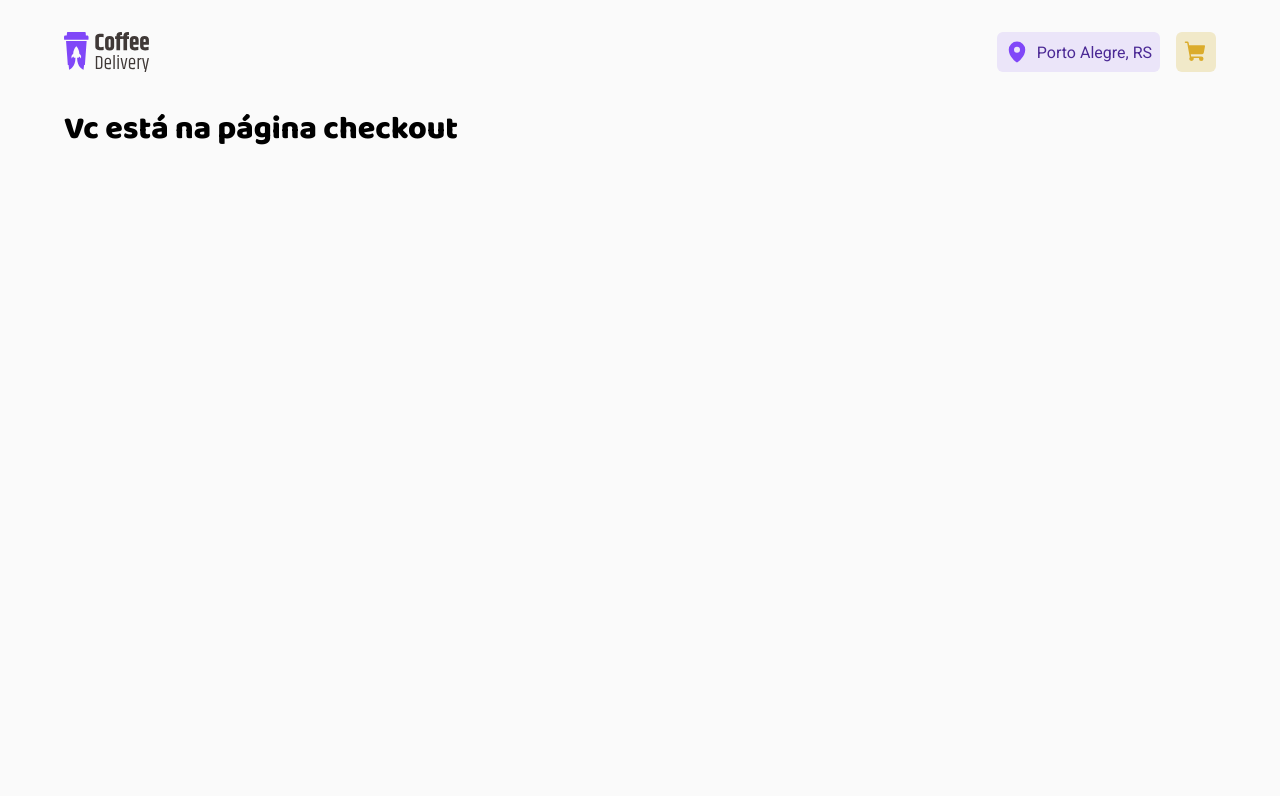
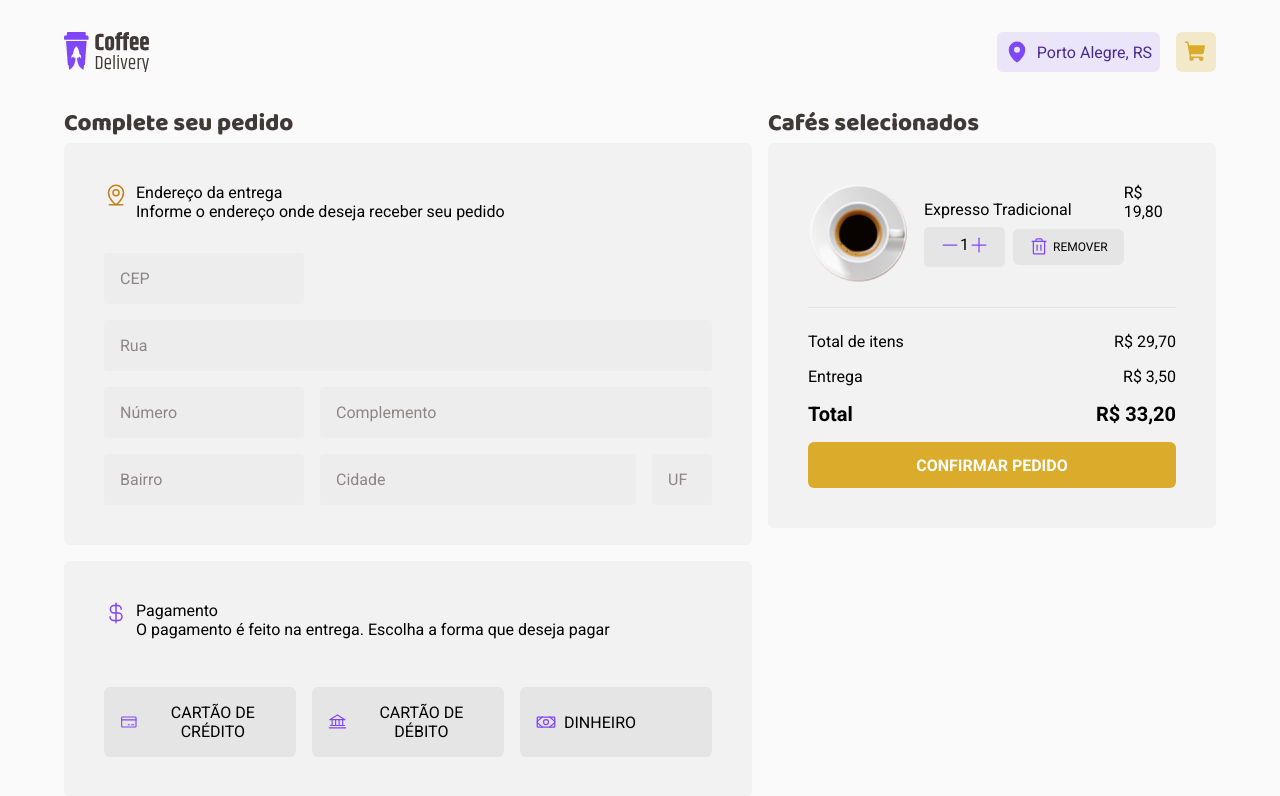
Before and after one commit to gabrieldiasss/coffeedelivery, a React (Vite) app: page /checkout in a window 1280 px wide. Shown: the top 796 px of the page. Built offline with nearby package versions, Linux system fonts and the light colour scheme.

Commit message:
page checkout style

```diff
--- a/src/components/Card/index.tsx
+++ b/src/components/Card/index.tsx
@@ -34,8 +34,6 @@ export function Card() {
                         <ShoppingCart size={24} weight="fill" />
                     </Icon>
                 </div>
-
-
             </FooterCardCoffee>
         </CardCoffeeContainer>
     )
--- a/src/components/Header/index.tsx
+++ b/src/components/Header/index.tsx
@@ -1,6 +1,7 @@
 import Logo from '../../assets/Logo.svg'
 import { ShoppingCart, MapPin } from 'phosphor-react'
 import { HeaderContainer, HeaderContent, Icon, Location } from './styles'
+import { NavLink } from 'react-router-dom'
 
 export function Header() {
 
@@ -19,9 +20,11 @@ export function Header() {
                             Porto Alegre, RS
                         </Location>
 
-                        <Icon>
-                            <ShoppingCart size={24} weight="fill" />
-                        </Icon>
+                        <NavLink to="/checkout" title="Checkout" >
+                            <Icon>
+                                <ShoppingCart size={24} weight="fill" />
+                            </Icon>
+                        </NavLink>
                     </ul>
                 </nav>
             </HeaderContent>
--- a/src/pages/Checkout/index.tsx
+++ b/src/pages/Checkout/index.tsx
@@ -1,5 +1,124 @@
+import { Bank, CreditCard, CurrencyDollar, IconContext, MapPinLine, Minus, Money, Plus, Trash } from "phosphor-react";
+import { CheckoutContainer, CoffeeCart, CoffeeCartActions, CoffeeCartElements, CoffeeCartPrice, CoffeeSelected, CompleteOrder, ConfirmOrder, CounterCart, DeleteCoffeeCart, DeliveryAdress, DeliveryAdressInputs, FormOfPayment, FormOfPaymentMethods, Freight, ShoppingCart, TotalItems, TotalOrder } from "./styles";
+
+import Expresso from '../../assets/Expresso.svg'
+
 export function Checkout() {
+
     return (
-        <h1>Vc está na página checkout</h1>
+        <CheckoutContainer>
+            <CompleteOrder>
+                <h2>Complete seu pedido</h2>
+
+                <DeliveryAdress>
+
+                    <header>
+                        <MapPinLine size={24} />
+
+                        <div>
+                            <p>Endereço da entrega</p>
+                            <p>Informe o endereço onde deseja receber seu pedido</p>
+                        </div>
+                    </header>
+
+                    <DeliveryAdressInputs>
+
+                        <input type="text" placeholder="CEP" />
+
+                        <input type="text" placeholder="Rua" className="street" />
+
+                        <input type="number" placeholder="Número" className="number" />
+
+                        <input type="text" placeholder="Complemento" className="complement" />
+
+                        <input type="text" placeholder="Bairro" className="neighborhood" />
+
+                        <input type="text" placeholder="Cidade" className="city" />
+
+                        <input type="text" placeholder="UF" className="uf" />
+                    </DeliveryAdressInputs>
+                </DeliveryAdress>
+
+                <FormOfPayment>
+                    <header>
+                        <CurrencyDollar size={24} />
+
+                        <div>
+                            <p>Pagamento</p>
+                            <p>O pagamento é feito na entrega. Escolha a forma que deseja pagar</p>
+                        </div>
+                    </header>
+
+                    <FormOfPaymentMethods>
+                        <button type="button" >
+                            <CreditCard /> CARTÃO DE CRÉDITO
+                        </button>
+
+                        <button type="button">
+                            <Bank /> CARTÃO DE DÉBITO
+                        </button>
+
+                        <button type="button">
+                            <Money /> DINHEIRO
+                        </button>
+                    </FormOfPaymentMethods>
+                </FormOfPayment>
+            </CompleteOrder>
+
+            <CoffeeSelected>
+                <h2>Cafés selecionados</h2>
+
+                <ShoppingCart>
+                    <CoffeeCart>
+                        <CoffeeCartElements>
+                            <img src={Expresso} alt="" />
+
+                            <div>
+                                Expresso Tradicional
+
+                                <CoffeeCartActions>
+                                    <CounterCart>
+                                        <IconContext.Provider value={{ color: '#8047F8', size: '20px' }} >
+                                            <button type='button' ><Minus /></button>
+                                            1
+                                            <button type='button' ><Plus /></button>
+                                        </IconContext.Provider>
+                                    </CounterCart>
+
+                                    <DeleteCoffeeCart type="button" >
+                                        <Trash /> REMOVER
+                                    </DeleteCoffeeCart>
+                                </CoffeeCartActions>
+                            </div>
+                        </CoffeeCartElements>
+
+                        <CoffeeCartPrice>
+                            R$ 19,80
+                        </CoffeeCartPrice>
+                    </CoffeeCart>
+
+
+
+                    <ConfirmOrder>
+                        <TotalItems>
+                            <span>Total de itens</span>
+                            <span>R$ 29,70</span>
+                        </TotalItems>
+
+                        <Freight>
+                            <span>Entrega</span>
+                            <span>R$ 3,50</span>
+                        </Freight>
+
+                        <TotalOrder>
+                            <b>Total</b>
+                            <b>R$ 33,20</b>
+                        </TotalOrder>
+
+                        <button type="submit">CONFIRMAR PEDIDO</button>
+                    </ConfirmOrder>
+                </ShoppingCart>
+            </CoffeeSelected>
+        </CheckoutContainer>
     )
 }
--- a/src/pages/Checkout/styles.ts
+++ b/src/pages/Checkout/styles.ts
@@ -1,5 +1,240 @@
 import styled from "styled-components";
 
-export const Container = styled.div`
+export const CheckoutContainer = styled.form`
+    display: grid;
+    grid-template-columns: 2fr 448px;
+    grid-gap: 1rem;
+`
+
+export const CompleteOrder = styled.div`
+    input {
+        padding: 1rem;
+    }
+`
+
+export const CoffeeCard = styled.section`
+    padding: 2.5rem;
+    background: ${props => props.theme['gray-200']};
+    border-radius: 6px;
+`
+
+export const DeliveryAdress = styled(CoffeeCard)`
+
+    header {
+
+        display: flex;
+
+        svg {
+            color: ${props => props.theme['yellow-900']};
+        }
+
+        > div {
+            margin-left: 8px;
+        }
+    }
 
 `
+
+export const DeliveryAdressInputs = styled.div`
+    margin-top: 2rem;
+    display: grid;
+    grid-gap: 1rem;
+
+    grid-template-columns: 200px 1fr 60px;
+
+    grid-template-areas:
+        "cep cep cep"
+        "street street street"
+        "number complement complement"
+        "neighborhood city uf"
+    ;
+
+    .cep {
+        grid-area: cep;
+    }
+
+    .street {
+        grid-area: street;
+    }
+
+    .number {
+        grid-area: number;
+    }
+
+    .complement {
+        grid-area: complement;
+    }
+
+    .neighborhood {
+        grid-area: neighborhood;
+    }
+
+    .city {
+        grid-area: city;
+    }
+
+    .uf {
+        grid-area: uf;
+    }
+`
+
+export const FormOfPayment = styled(CoffeeCard)`
+    margin-top: 1rem;
+
+    header {
+
+        display: flex;
+
+        svg {
+            color: ${props => props.theme['purple-500']};
+        }
+
+        > div {
+            margin-left: 8px;
+        }
+    }
+`
+
+export const FormOfPaymentMethods = styled.div`
+
+    margin-top: 3rem;
+
+    display: grid;
+    grid-template-columns:repeat(3, 1fr);
+    gap: 1rem;
+
+    button {
+        display: flex;
+        align-items: center;
+        gap: 0.5rem;
+        border: 0;
+        background-color: ${props => props.theme['gray-400']};
+        padding: 1rem;
+        border-radius: 6px;
+
+        svg {
+            font-size: 20px;
+            color: ${props => props.theme['purple-500']};
+        }
+
+        &:hover {
+            transition: .2s;
+            background-color: ${props => props.theme['gray-500']};
+        }
+
+        :focus {
+            border: 1px solid ${props => props.theme['purple-500']};
+            background-color: ${props => props.theme['purple-200']};
+        }
+    }
+`
+
+export const CoffeeSelected = styled.aside`
+
+`
+
+export const ShoppingCart = styled(CoffeeCard)`
+
+`
+
+export const CoffeeCart = styled.div`
+    display: flex;
+    justify-content: space-between;
+
+    padding-bottom: 1.5rem;
+
+    border-bottom: 1px solid ${props => props.theme['gray-400']};
+`
+
+export const CoffeeCartElements = styled.div`
+    display: flex;
+    align-items: center;
+
+    gap: 1rem;
+`
+
+export const CoffeeCartActions = styled.div`
+    margin-top: 0.5rem;
+    display: flex;
+    align-items: center;
+
+    gap: 0.5rem;
+`
+
+export const CoffeeCartPrice = styled.div`
+
+`
+
+export const DeleteCoffeeCart = styled.button`
+    display: flex;
+    align-items: center;
+    background-color: ${props => props.theme['gray-400']};
+    border: 0;
+    padding: 0.5rem 1rem;
+    border-radius: 6px;
+    font-size: 0.75rem;
+    gap: 4px;
+
+    svg {
+        color: ${props => props.theme['purple-500']};
+        font-size: 20px;
+    }
+
+    :hover {
+        transition: .4s;
+        background-color: ${props => props.theme['gray-500']};
+    }
+`
+
+export const CounterCart = styled.div`
+    display: flex;
+    align-items: flex-center;
+    background-color: ${props => props.theme['gray-400']};
+    padding: 0.5rem 0.5rem;
+
+    border-radius: 5px;
+    padding: 0.5rem 1rem;
+
+    button[type=button] {
+        background: none;
+        border: 0;
+    }
+`
+
+export const ConfirmOrder = styled.footer`
+    display: flex;
+    flex-direction: column;
+    margin-top: 1.5rem;
+    gap: 1rem;
+
+    button[type=submit] {
+        background-color: ${props => props.theme['yellow-500']};
+        border: 0;
+        color: ${props => props.theme['white']};
+        height: 2.875rem;
+        font-weight: bold;
+        border-radius: 6px;
+
+        &:hover {
+            transition: .2s;
+            background-color: ${props => props.theme['yellow-900']};
+        }
+    }
+`
+
+export const ConfirmOrderStyleBase = styled.div`
+    display: flex;
+    justify-content: space-between;
+`
+
+export const TotalItems = styled(ConfirmOrderStyleBase)`
+
+`
+
+export const Freight = styled(ConfirmOrderStyleBase)`
+
+`
+
+export const TotalOrder = styled(ConfirmOrderStyleBase)`
+    font-size: 1.25rem;
+`
--- a/src/pages/Home/components/CoffeeList/styles.ts
+++ b/src/pages/Home/components/CoffeeList/styles.ts
@@ -1,6 +1,6 @@
 import styled from 'styled-components';
 
-export const CoffeeListContainer = styled.div`
+export const CoffeeListContainer = styled.section`
 
     header {
         display: flex;
--- a/src/pages/Home/components/Intro/styles.ts
+++ b/src/pages/Home/components/Intro/styles.ts
@@ -1,6 +1,6 @@
 import styled from "styled-components"
 
-export const IntroHomeContainer = styled.div`
+export const IntroHomeContainer = styled.section`
     position: relative;
     backdrop-filter: blur(7rem);
     z-index: 1;
--- a/src/styles/global.ts
+++ b/src/styles/global.ts
@@ -14,11 +14,28 @@ export const GlobalStyle = createGlobalStyle`
 
     body {
         background-color: ${(props) => props.theme['gray-100']};
+        -webkit-font-smoothing: antialiased;
     }
 
     h1, h2, strong {
         font-weight: 800;
         font-family: 'Baloo 2', 'sans-serif';
+        color: ${props => props.theme['gray-800']};
+    }
+
+    input {
+        border: 0;
+        background-color: ${props => props.theme['gray-300']};
+        border-radius: 4px;
+
+        &::placeholder {
+            color: ${props => props.theme['gray-600']};
+        }
+
+        :focus {
+            outline: 0;
+            box-shadow: 0 0 0 2px ${(props) => props.theme['yellow-900']};
+        }
     }
 
     body, input, textarea, button {
```
